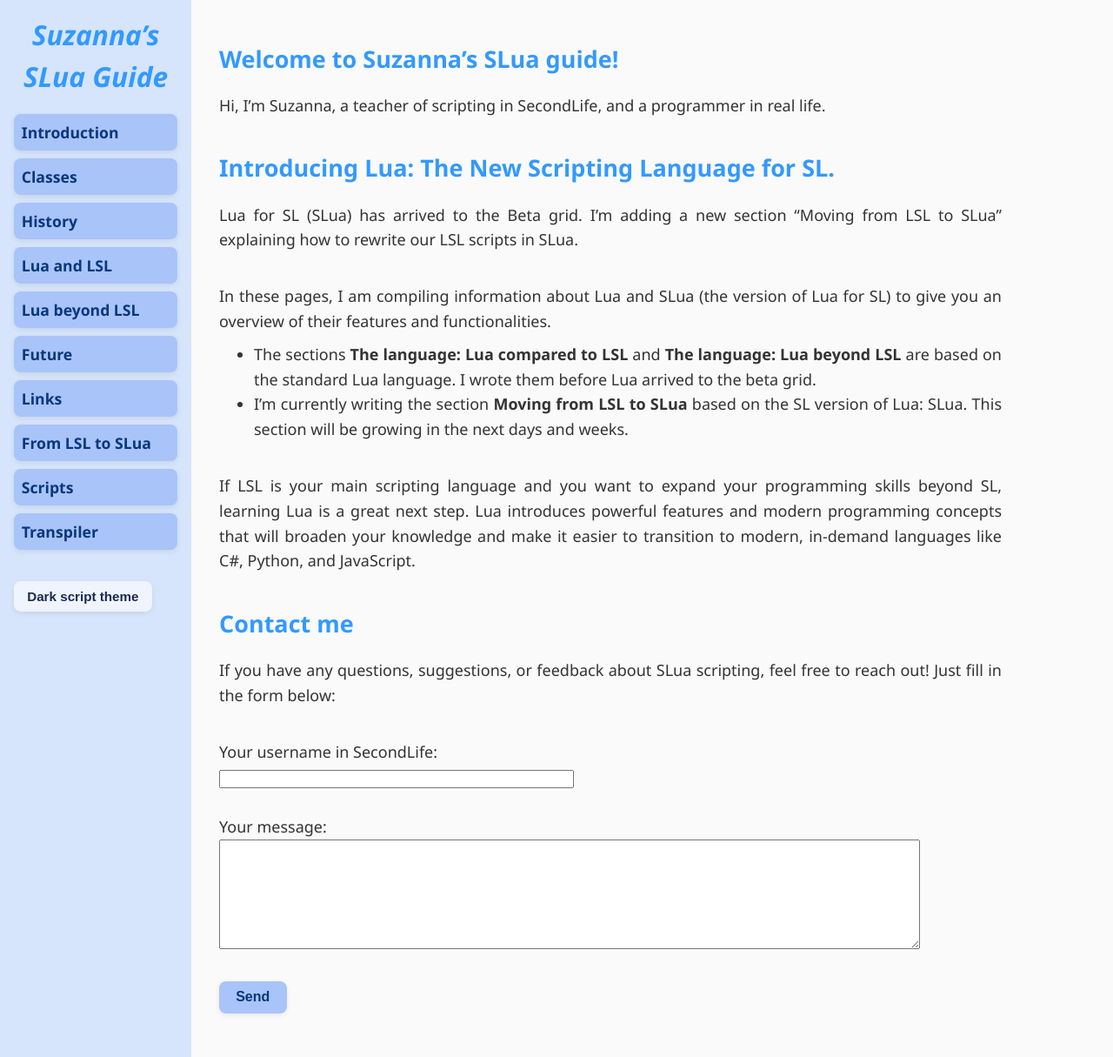
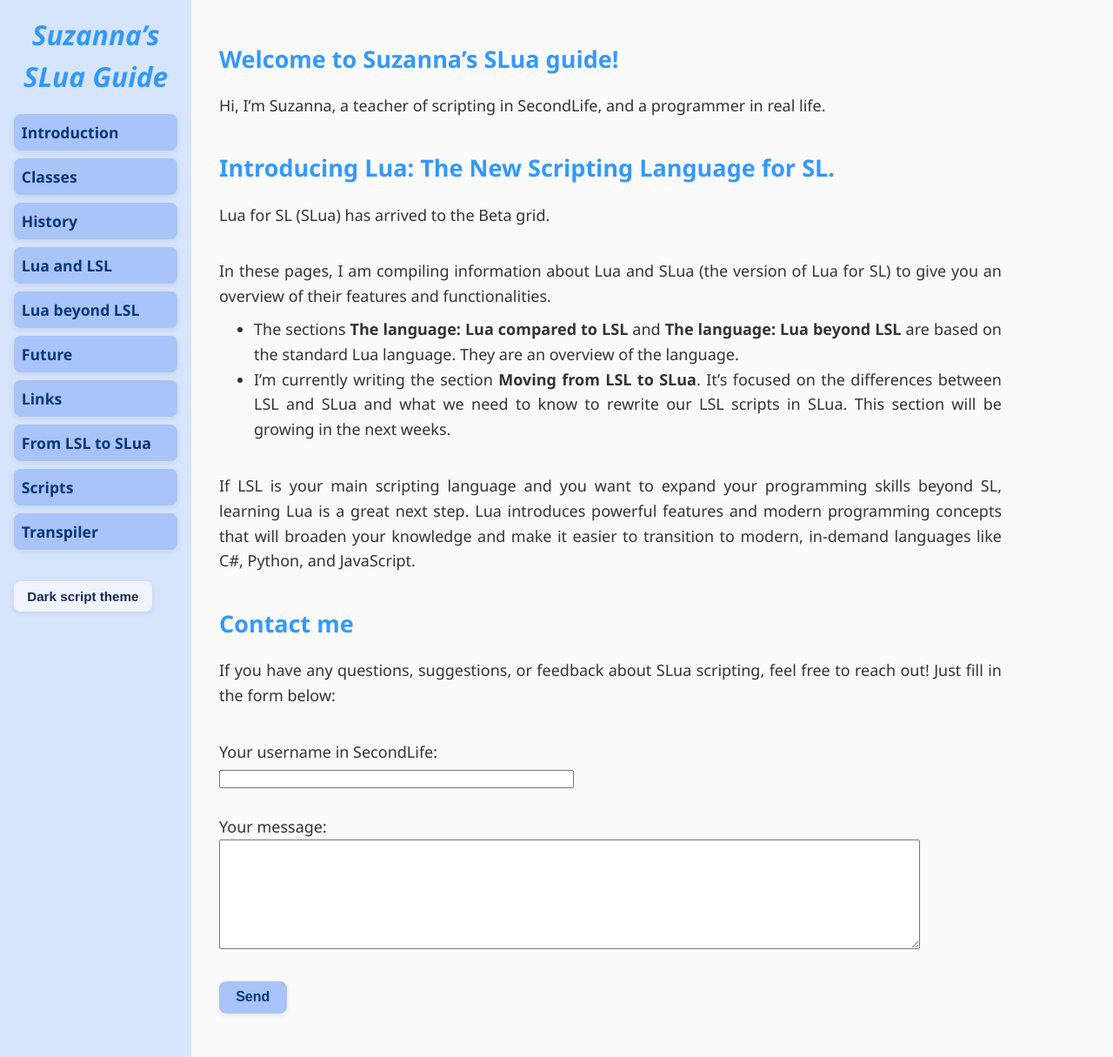
Before and after one commit to Suzanna-Linn/slua, a Jekyll site: the page built from docs/index.md, in a window 1280 px wide and 1215 px high. Shown: the whole window at 87% size. Built offline with Jekyll 4.4.1, drawn with Linux system fonts in a browser that asks for light colours; nearby versions of some CDN libraries; comment, search, counter and statistics services are not loaded.

Commit message:
Update index.md

```diff
--- a/docs/index.md
+++ b/docs/index.md
@@ -8,11 +8,11 @@
 
 ## Introducing Lua: The New Scripting Language for SL.
 
-Lua for SL (SLua) has arrived to the Beta grid. I'm adding a new section "Moving from LSL to SLua" explaining how to rewrite our LSL scripts in SLua.
+Lua for SL (SLua) has arrived to the Beta grid.
 
 In these pages, I am compiling information about Lua and SLua (the version of Lua for SL) to give you an overview of their features and functionalities.
-* The sections **The language: Lua compared to LSL** and **The language: Lua beyond LSL** are based on the standard Lua language. I wrote them before Lua arrived to the beta grid.
-* I'm currently writing the section **Moving from LSL to SLua** based on the SL version of Lua: SLua. This section will be growing in the next days and weeks.
+* The sections **The language: Lua compared to LSL** and **The language: Lua beyond LSL** are based on the standard Lua language. They are an overview of the language.
+* I'm currently writing the section **Moving from LSL to SLua**. It's focused on the differences between LSL and SLua and what we need to know to rewrite our LSL scripts in SLua. This section will be growing in the next weeks.
 
 If LSL is your main scripting language and you want to expand your programming skills beyond SL, learning Lua is a great next step. Lua introduces powerful features and modern programming concepts that will broaden your knowledge and make it easier to transition to modern, in-demand languages like C#, Python, and JavaScript.
 
```
